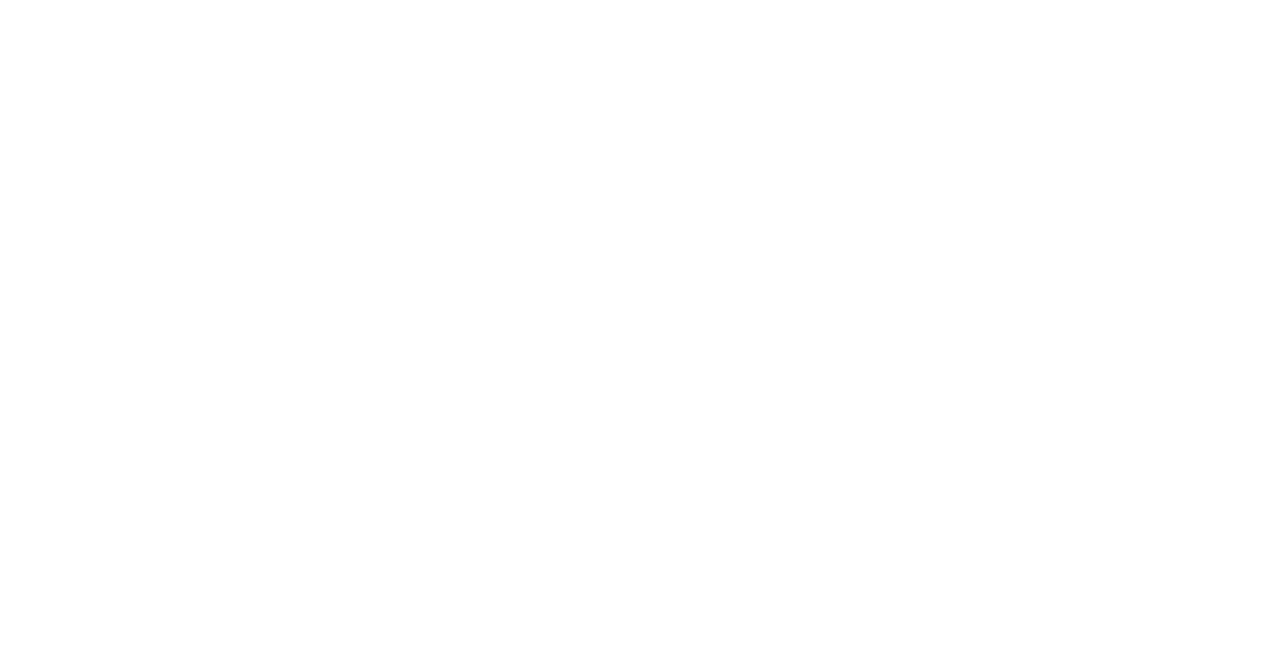
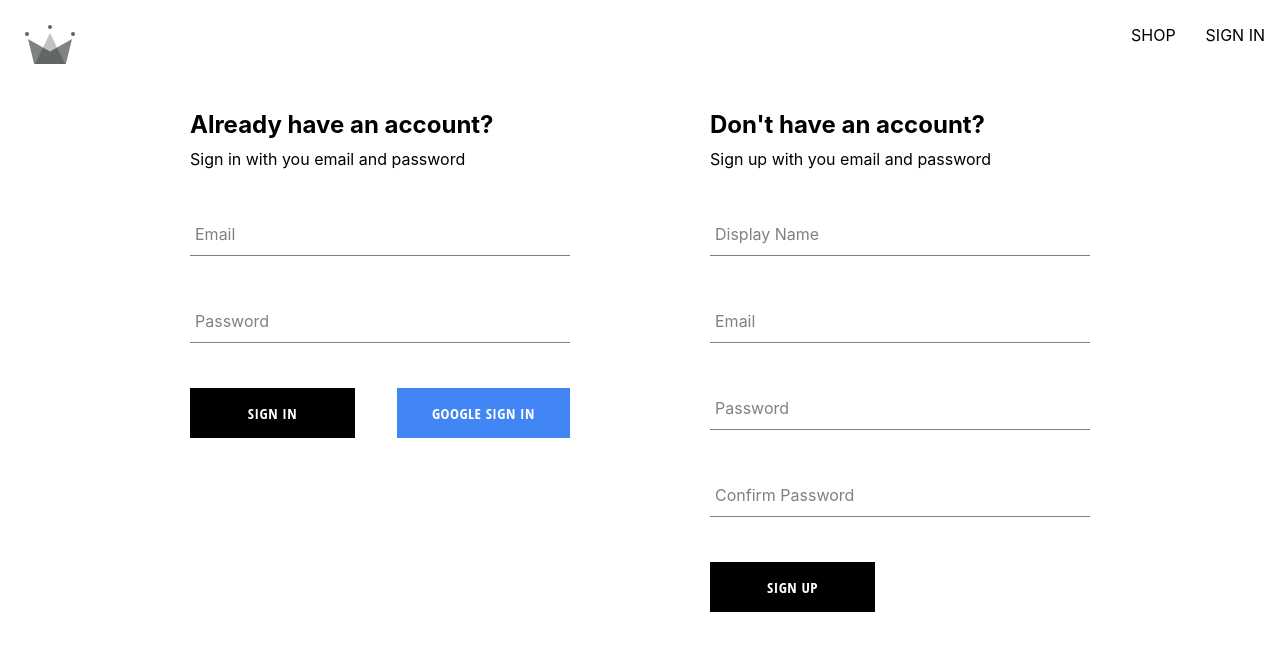
Before and after one commit to Bastoos/crwn-clothing, a React (Create React App) app: page /auth in a window 1280 px wide. Before the commit this address had no page. Shown: the top 650 px of the page. Built offline with nearby package versions, Linux system fonts and the light colour scheme.

Commit message:
Finishing Authentication

```diff
--- a/src/App.js
+++ b/src/App.js
@@ -14,7 +14,7 @@ const App = () => {
       <Route path="/" element={<Navigation />}>
         <Route index element={<Home />} />
         <Route path="shop" element={<Shop />} />
-        <Route path="sign-in" element={<Authentication />} />
+        <Route path="auth" element={<Authentication />} />
       </Route>
     </Routes>
   );
--- a/src/components/sign-in-form/SignIn.js
+++ b/src/components/sign-in-form/SignIn.js
@@ -1,13 +1,12 @@
 import React, { useState } from "react";
 import {
-  createAuthUserWithEmailAndPassword,
   createUserDocumentFromAuth,
   signInWithGooglePopup,
   signInAuthUserWithEmailAndPassword,
 } from "../../utils/firebase/Firebase";
+import Button from "../button/Button";
 import FormInput from "../form-input/FormInput";
 import "./sign-in.styles.scss";
-import Button from "../button/Button";
 
 const defaultValues = {
   email: "",
@@ -30,22 +29,21 @@ const SignIn = () => {
     await createUserDocumentFromAuth(user);
   };
 
-  const handleSubmit = async (event, data) => {
+  const handleSubmit = async (event) => {
     try {
       event.preventDefault();
 
       const res = await signInAuthUserWithEmailAndPassword(email, password);
 
-      console.log(res);
-
       setFormFields(defaultValues);
     } catch (error) {
-      console.error(error);
+      alert("Email ou password inválida");
+      console.log(error);
     }
   };
 
   return (
-    <div className="sign-in-container">
+    <div className="sign-up-container">
       <h2>Already have an account?</h2>
       <span>Sign in with you email and password</span>
       <form onSubmit={handleSubmit}>
@@ -68,7 +66,7 @@ const SignIn = () => {
 
         <div className="buttons-container">
           <Button type="submit">Sign In</Button>
-          <Button buttonType="google" onClick={signInWithGoogle}>
+          <Button type="button" buttonType="google" onClick={signInWithGoogle}>
             Google sign In
           </Button>
         </div>
--- a/src/components/sign-in-form/sign-in.styles.scss
+++ b/src/components/sign-in-form/sign-in.styles.scss
@@ -1,4 +1,4 @@
-.sign-in-container {
+.sign-up-container {
   display: flex;
   flex-direction: column;
   width: 380px;
--- a/src/routes/authentication/Authentication.js
+++ b/src/routes/authentication/Authentication.js
@@ -1,18 +1,10 @@
-import { useEffect, useState } from "react";
-import {
-  createUserDocumentFromAuth,
-  signInWithGooglePopup,
-  signInWithGoogleRedirect,
-  auth,
-} from "../../utils/firebase/Firebase";
-import { getRedirectResult } from "firebase/auth";
 import SignUp from "../../components/sign-up-form/SignUp";
 import SignIn from "../../components/sign-in-form/SignIn";
+import "./authentication.styles.scss";
 
 const Authentication = () => {
   return (
-    <div>
-      <h1>Sign-in</h1>
+    <div className="authentication-container">
       <SignIn />
       <SignUp />
     </div>
--- /dev/null
+++ b/src/routes/authentication/authentication.styles.scss
@@ -0,0 +1,6 @@
+.authentication-container {
+  display: flex;
+  width: 900px;
+  justify-content: space-between;
+  margin: 30px auto;
+}
--- a/src/routes/navigation/Navigation.js
+++ b/src/routes/navigation/Navigation.js
@@ -13,8 +13,8 @@ const Navigation = () => {
           <Link className="nav-link" to="/shop">
             SHOP
           </Link>
-          <Link className="nav-link" to="/sign-in">
-            Sign-In
+          <Link className="nav-link" to="/auth">
+            SIGN IN
           </Link>
         </div>
       </div>
```
